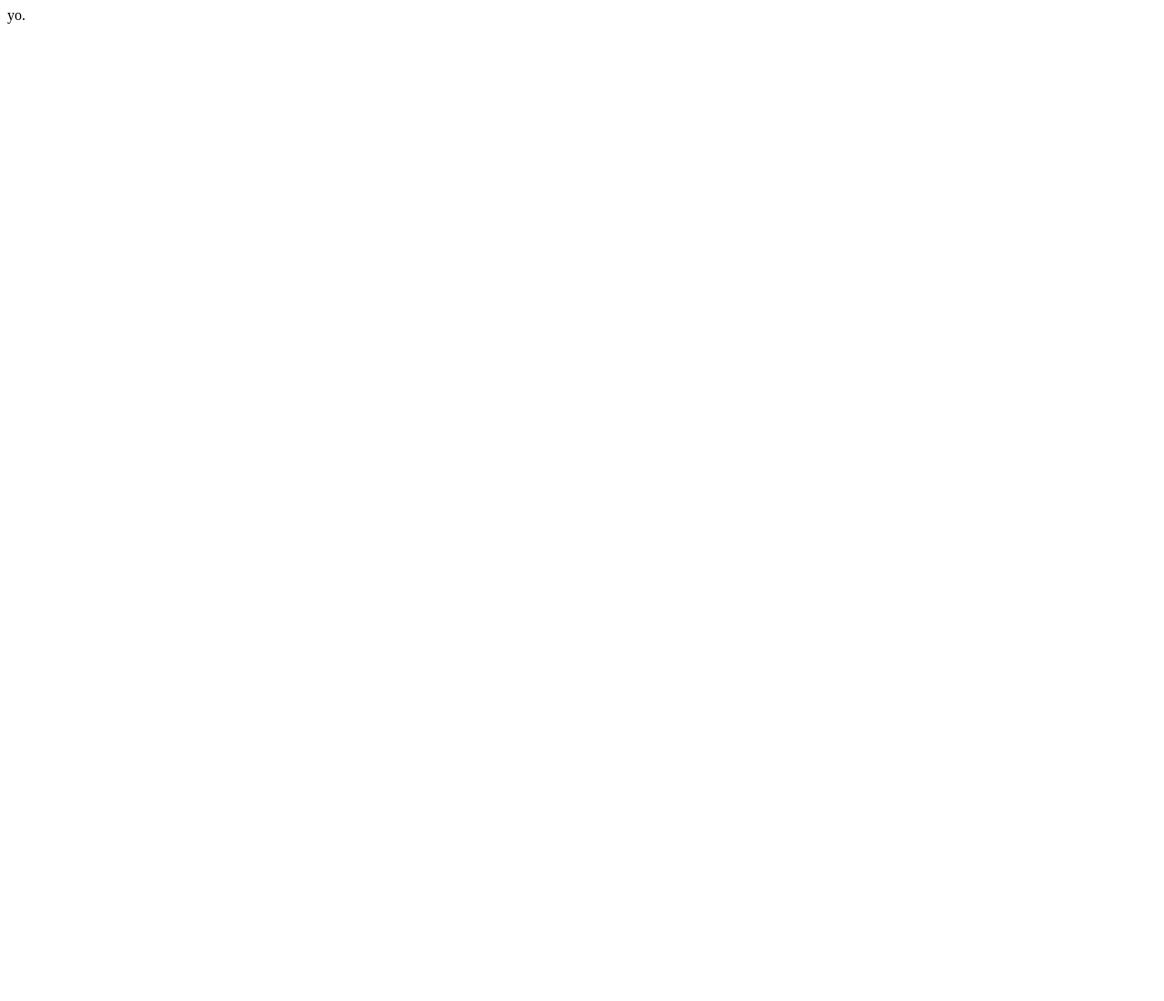
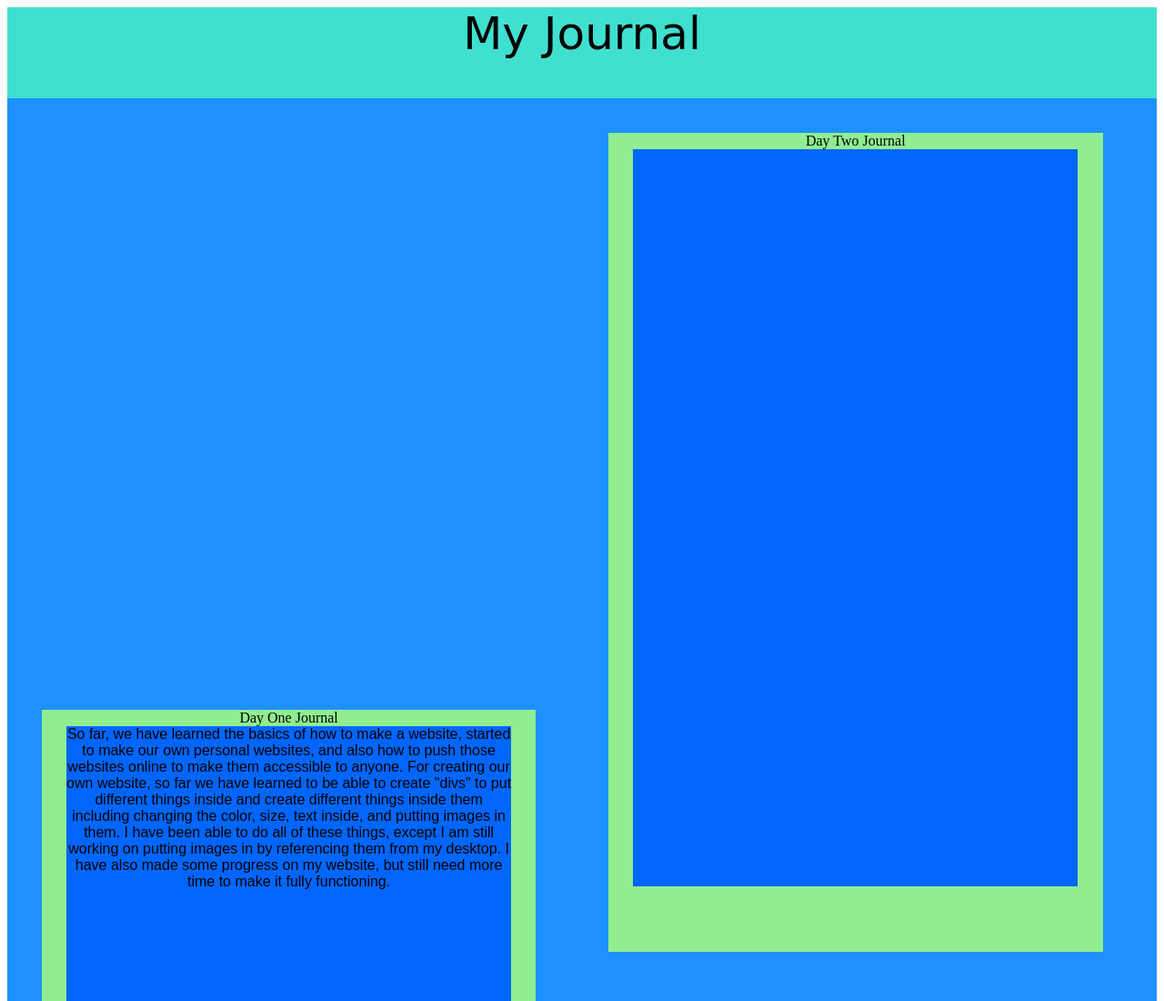
Before and after one commit to c24jk1/c24jk1.github.io, a plain HTML site: page journal.html in a window 1280 px wide. Shown: the top 1100 px of the page at 91% size. Before the commit the page ends 800 px from the top, so only its background shows below. Drawn offline with Linux system fonts and the light colour scheme.

Commit message:
i made my journal website and added my first entry

```diff
--- a/journal.html
+++ b/journal.html
@@ -1,10 +1,80 @@
 <!DOCTYPE html>
 <html>
 <head>
-	<title></title>
+	<title>my journal</title>
+
+	<style type="text/css">
+
+		#title {
+			width: 100%;
+			height: 100px;
+			background-color: turquoise;
+			margin: auto;
+			text-align: center;
+			font-size: 50px;
+			font-family: 'Comfortaa', cursive;
+
+
+		}
+
+		#JournalText {
+			width: 100%;
+			height: 3000px;
+			background-color: dodgerblue;
+		}
+
+		.item {
+
+			width: 42.99%;
+			margin: 3%;
+			height: 30%;
+			background-color: lightgreen;
+			display: inline-block;
+			position: relative;
+			text-align: center;
+		}
+
+		#D1 {
+
+			width: 90%;
+			height: 90%;
+			background-color: #0066ff;
+			position: relative;
+			display: inline-block;
+			font-family: 'Dosis', sans-serif;
+		}
+
+		#D2 {
+
+			width: 90%;
+			height: 90%;
+			background-color: #0066ff;
+			position: relative;
+			display: inline-block;
+		}
+
+
+
+
+
+	</style>
 </head>
 <body>
-	yo.
+
+	<div id="title">My Journal</div>
+	<div id="JournalText">
+		<div class="item"> Day One Journal
+			<div id="D1">So far, we have learned the basics of how to make a website, started to make our own personal websites, and also how to push those websites online to make them accessible to anyone. For creating our own website, so far we have learned to be able to create "divs" to put different things inside and create different things inside them including changing the color, size, text inside, and putting images in them. I have been able to do all of these things, except I am still working on putting images in by referencing them from my desktop. I have also made some progress on my website, but still need more time to make it fully functioning. </div>
+		</div>
+		<div class="item">Day Two Journal
+			<div id="D2"></div>
+		</div>
+		<div class="item">Day Three Journal</div>
+		<div class="item">Day Four Journal</div>
+		<div class="item">Day Five Journal</div>
+		<div class="item">Day Six Journal</div>
+	</div>
+
 
 </body>
 </html>
```
Also changed, not shown: CurrentWebsite.html (+1 -2 lines).
